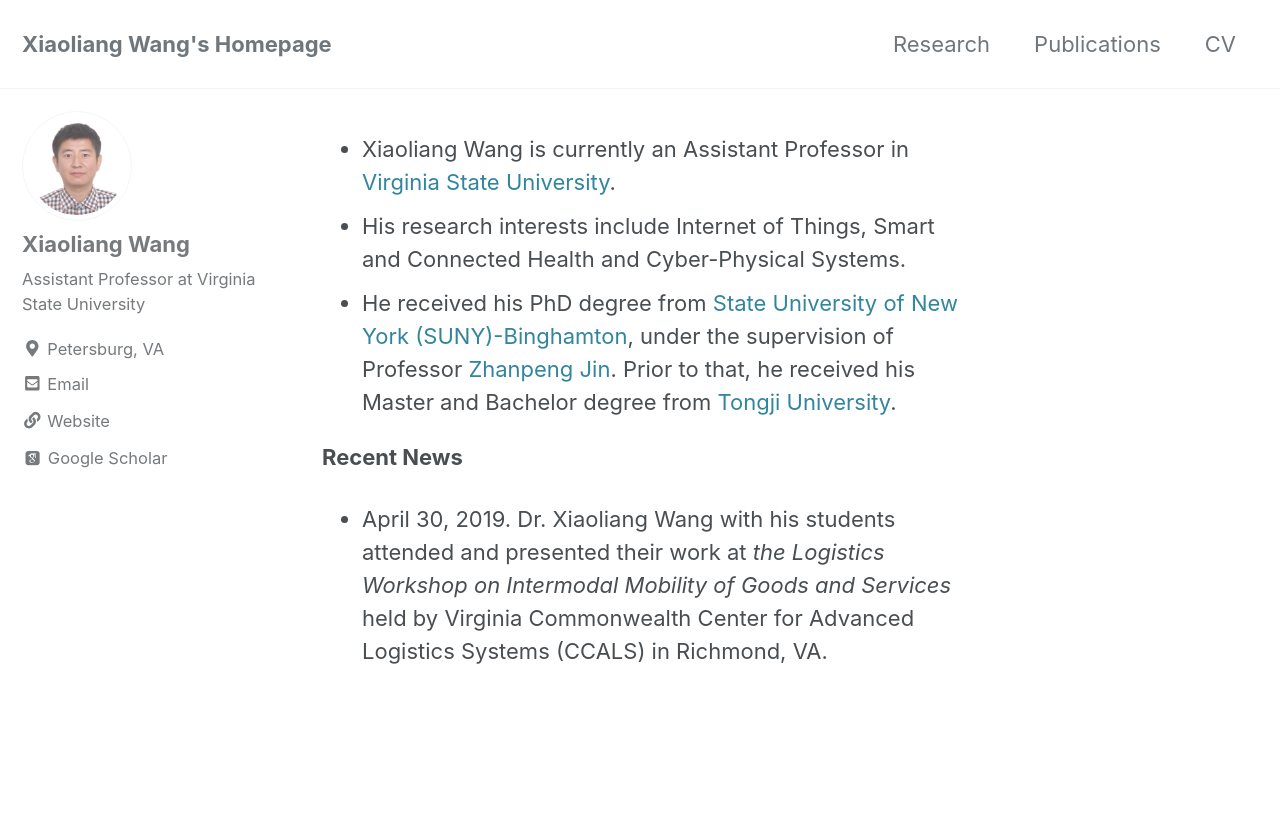
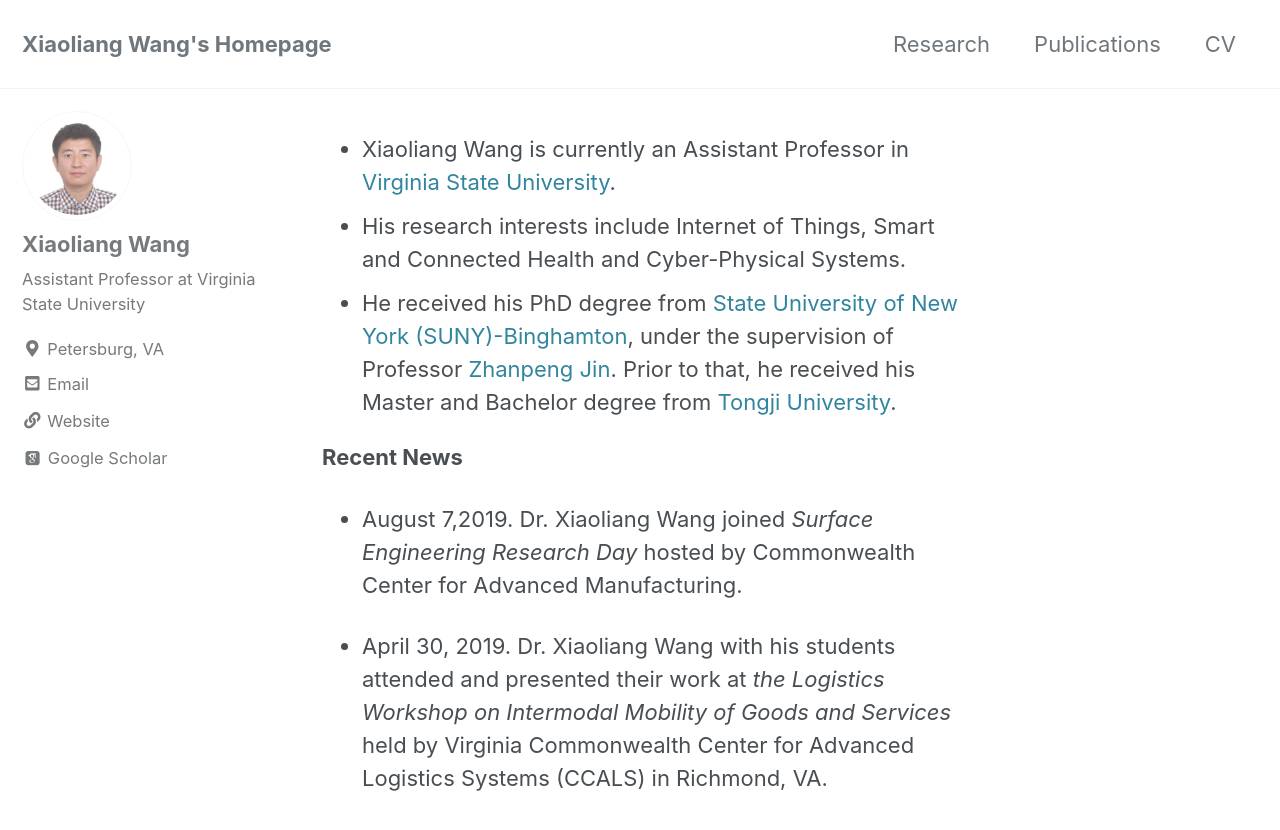
Before and after one commit to wang-xiaoliang/wang-xiaoliang.github.io, a Jekyll site: the page built from index.md, in a window 1280 px wide and 900 px high. Shown: the top 830 px of the window. Built offline with Jekyll 4.4.1, drawn with Linux system fonts in a browser that asks for light colours; cached includes are drawn as plain includes; nearby versions of some CDN libraries; some web fonts are replaced; our own code applies the rules of GitHub Pages for plain Markdown files; the list of posts is cut into pages by our own code.

Commit message:
CCAM Surface Engineering Research Day

```diff
--- a/index.md
+++ b/index.md
@@ -16,4 +16,6 @@ author_profile: true
 
 <b>Recent News</b>
 
+* August 7,2019. Dr. Xiaoliang Wang joined <i>Surface Engineering Research Day</i> hosted by Commonwealth Center for Advanced Manufacturing.
+
 * April 30, 2019. Dr. Xiaoliang Wang with his students attended and presented their work at <i>the Logistics Workshop on Intermodal Mobility of Goods and Services</i> held by Virginia Commonwealth Center for Advanced Logistics Systems (CCALS) in Richmond, VA.
```
